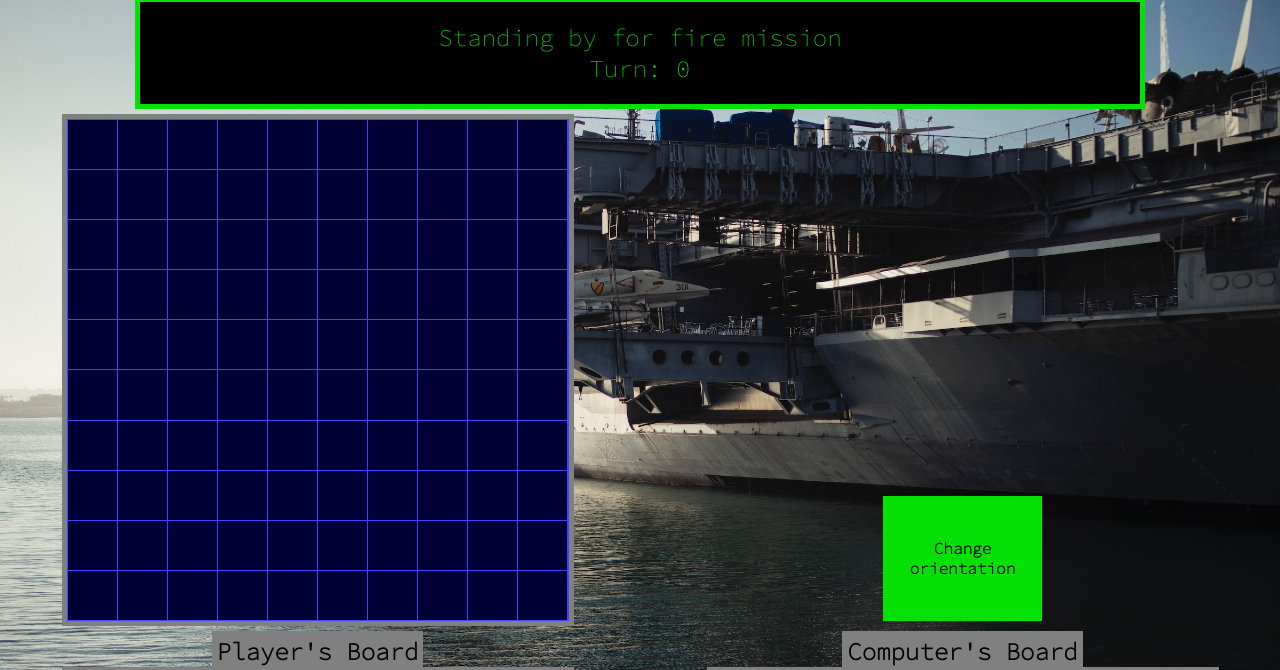
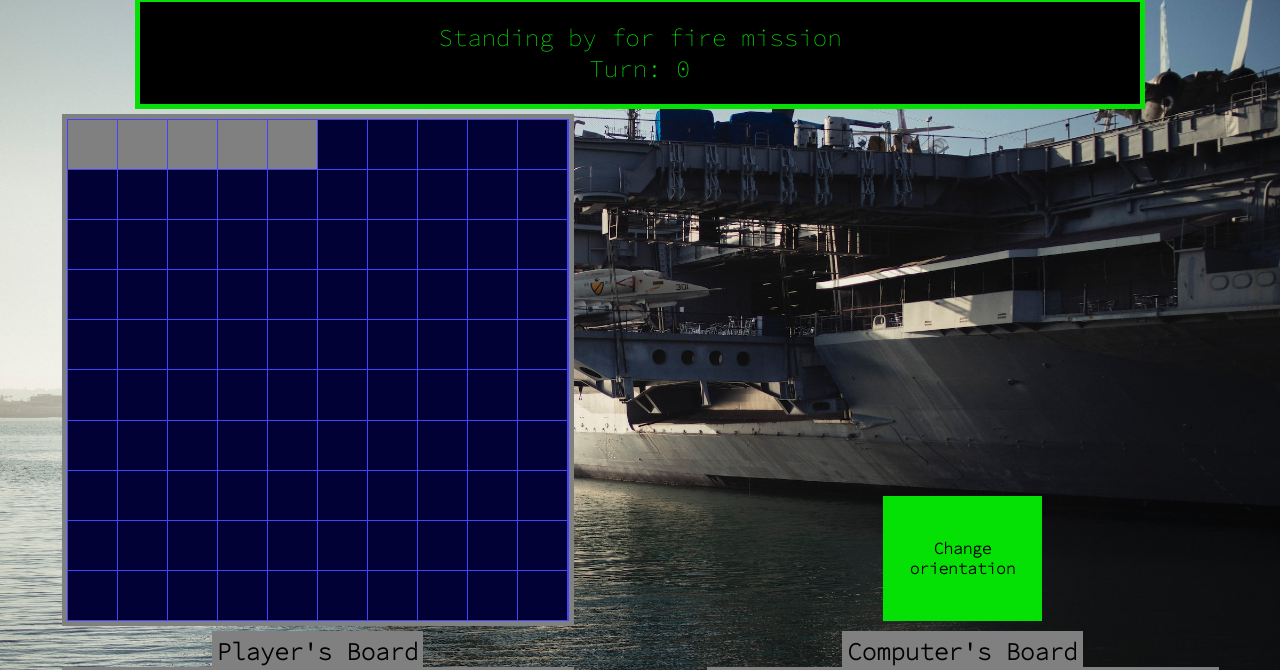
Before and after one commit to olsenjames1116/battleship, a website built with webpack: page dist/index.html in a window 1280 px wide. Both pictures are taken after a click on the element 92 px from the left and 211 px from the top of the page. Shown: the part 67-737 px from the top of the page. Built offline with nearby package versions, Linux system fonts and the light colour scheme; files whose address does not match are found by name.

Commit message:
Allow users to place ships along the x-axis
The user can place ships along the x-axis and have them displayed.

```diff
--- a/src/gameboard/gameboard.js
+++ b/src/gameboard/gameboard.js
@@ -1,5 +1,6 @@
 import Square from '../square/square.js';
 import Ship from '../ship/ship.js';
+import Dom from '../dom/dom.js';
 
 export default class Gameboard{
     constructor() {
@@ -11,7 +12,7 @@ export default class Gameboard{
         const board = [];
         for(let i = 0; i < 10; i++) {
             for(let j = 0; j < 10; j++) {
-                const square = new Square([i, j]);
+                const square = new Square([j, i]);
 
                 board.push(square);
             }
@@ -26,6 +27,7 @@ export default class Gameboard{
 
     userPlaceShips() {
         const shipQueue = this.ships;
+        const dom = new Dom();
 
         const placeGrid = Array.from(document.querySelectorAll('div#place>div.grid'));
         placeGrid.forEach((grid) => {
@@ -43,10 +45,18 @@ export default class Gameboard{
         placeGrid.forEach((grid) => {
             grid.addEventListener('click', (event) => {
                 const index = placeGrid.indexOf(event.target);
-                const square = this.getSquareAtIndex(index);
+                let square = this.getSquareAtIndex(index);
 
                 if(!this.checkSquaresAreOccupied(square.coordinates[0], square.coordinates[1], 1, shipQueue[0].length)) {
                     //Squares are not occupied so place ship
+                    const ship = shipQueue[0];
+                    for(let i = 0; i < ship.length; i++) {
+                        // const square = direction === 0 ? this.findSquare(`[${xCoordinate},${yCoordinate + i}]`) : this.findSquare(`[${xCoordinate + i},${yCoordinate}]`);
+                        ship.coordinates.push(JSON.stringify(square.coordinates));
+                        square.addShip();
+                        square = this.findSquare(`[${square.coordinates[0] + 1},${square.coordinates[1]}]`);
+                    }
+                    dom.displayShips(this, placeGrid);
                     shipQueue.shift();
                 }
             });
--- a/src/style.css
+++ b/src/style.css
@@ -118,7 +118,7 @@ div#computer > div.grid:hover {
   background-color: rgb(68, 68, 255);
 }
 
-div#player > div.ship {
+div.ship {
   background-color: gray;
 }
 
```
